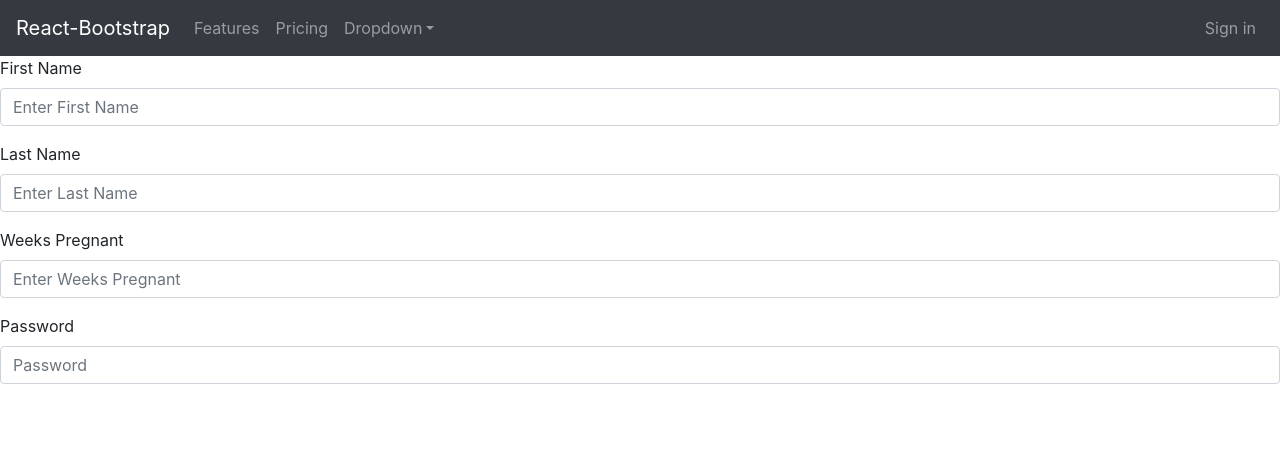
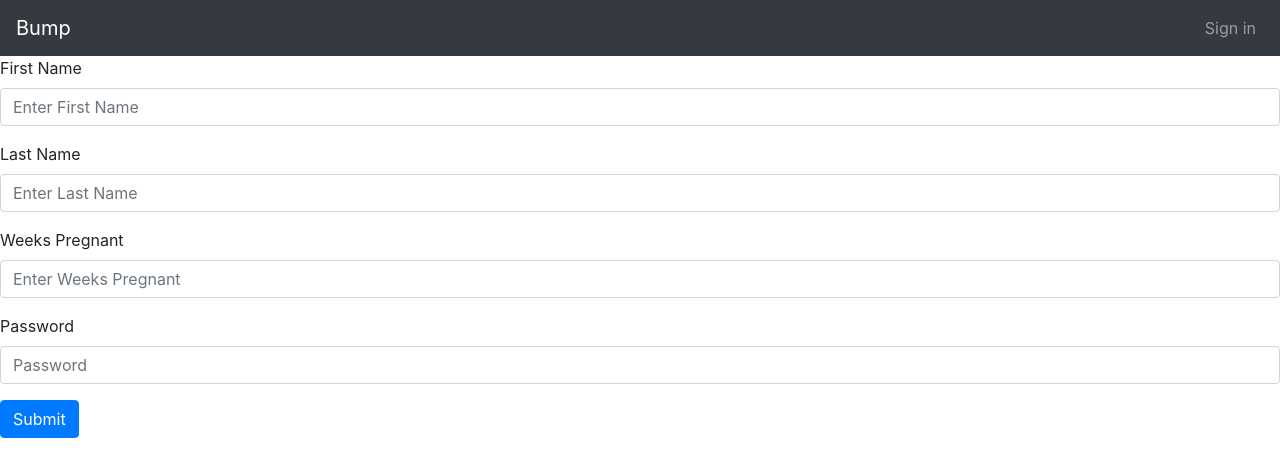
Before and after one commit to wyu12/Bump, a React (Create React App) app: page / in a window 1280 px wide. Both pictures are taken after a click on the link "Click here to register". Shown: the top 476 px of the page. Built offline with nearby package versions, Linux system fonts and the light colour scheme.

Commit message:
added submit to form

```diff
--- a/src/Form.jsx
+++ b/src/Form.jsx
@@ -5,12 +5,13 @@ import logo from './logo.svg';
 import './App.css';
 import 'bootstrap/dist/css/bootstrap.min.css';
 import Form from 'react-bootstrap/Form';
+import Button from 'react-bootstrap/Button';
 
 class UserForm extends Component {
   render() {
     return (
       <>
-      <NavBar></NavBar>
+        <NavBar></NavBar>
         <Form>
           <Form.Group controlId="formFirstName">
             <Form.Label>First Name</Form.Label>
@@ -37,8 +38,11 @@ class UserForm extends Component {
             <Form.Label>Password</Form.Label>
             <Form.Control type="password" placeholder="Password" />
           </Form.Group>
+          <Button variant="primary" type="submit">
+            Submit
+  </Button>
         </Form>
-        </>
+      </>
     )
   }
 }
--- a/src/NavBar.jsx
+++ b/src/NavBar.jsx
@@ -15,19 +15,10 @@ class NavBar extends Component {
     return (
       <>
       <Navbar collapseOnSelect expand="lg" bg="dark" variant="dark" style={navStyle.Navbar}>
-        <Navbar.Brand onClick={() => ReactDOM.render(<App />, document.getElementById('root'))}>React-Bootstrap</Navbar.Brand>
+        <Navbar.Brand onClick={() => ReactDOM.render(<App />, document.getElementById('root'))}>Bump</Navbar.Brand>
         <Navbar.Toggle aria-controls="responsive-navbar-nav" />
         <Navbar.Collapse id="responsive-navbar-nav">
           <Nav className="mr-auto">
-            <Nav.Link href="#features">Features</Nav.Link>
-            <Nav.Link href="#pricing">Pricing</Nav.Link>
-            <NavDropdown title="Dropdown" id="collasible-nav-dropdown">
-              <NavDropdown.Item href="#action/3.1">Action</NavDropdown.Item>
-              <NavDropdown.Item href="#action/3.2">Another action</NavDropdown.Item>
-              <NavDropdown.Item href="#action/3.3">Something</NavDropdown.Item>
-              <NavDropdown.Divider />
-              <NavDropdown.Item href="#action/3.4">Separated link</NavDropdown.Item>
-            </NavDropdown>
           </Nav>
           <Nav>
             <Nav.Link href="#deets">Sign in</Nav.Link>
```
